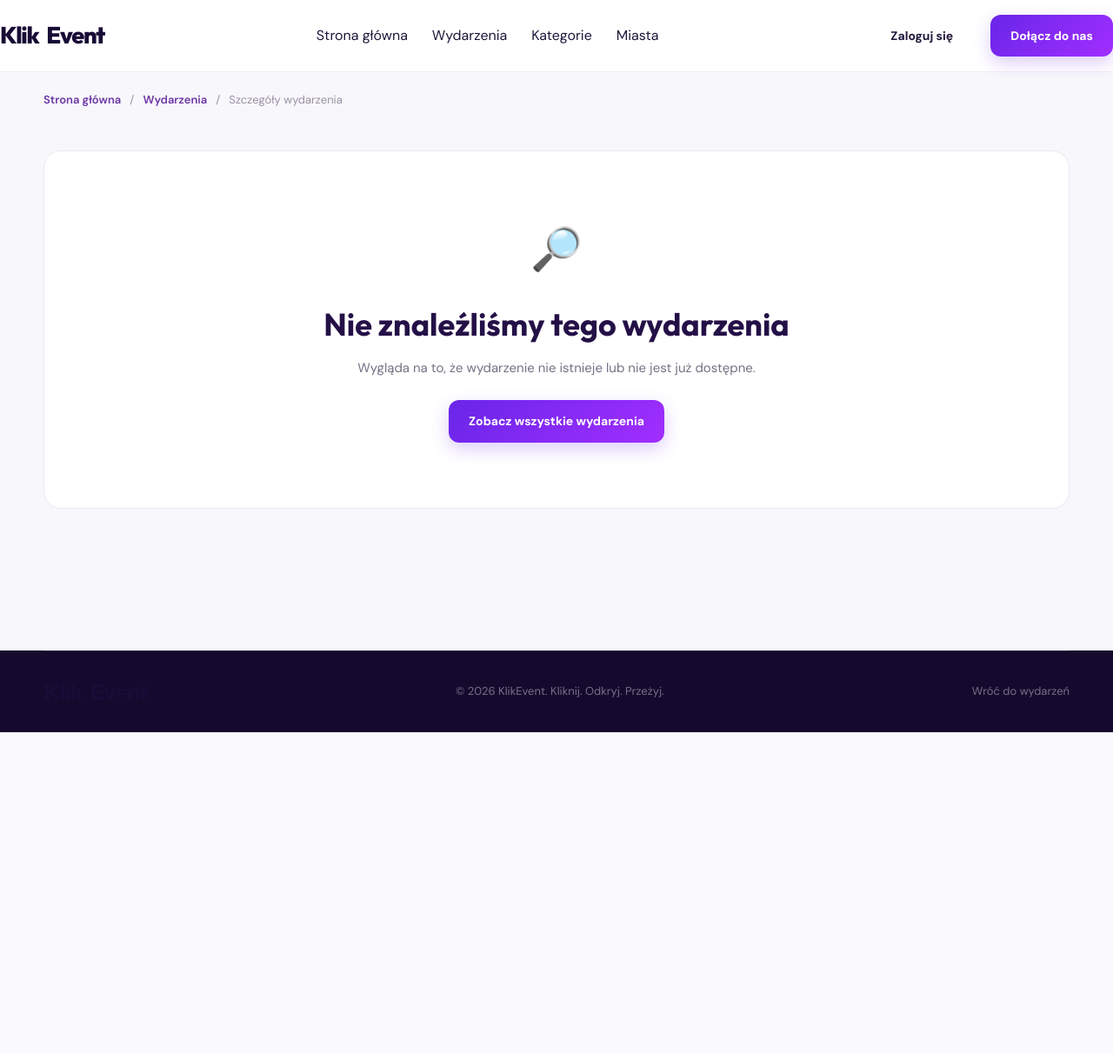
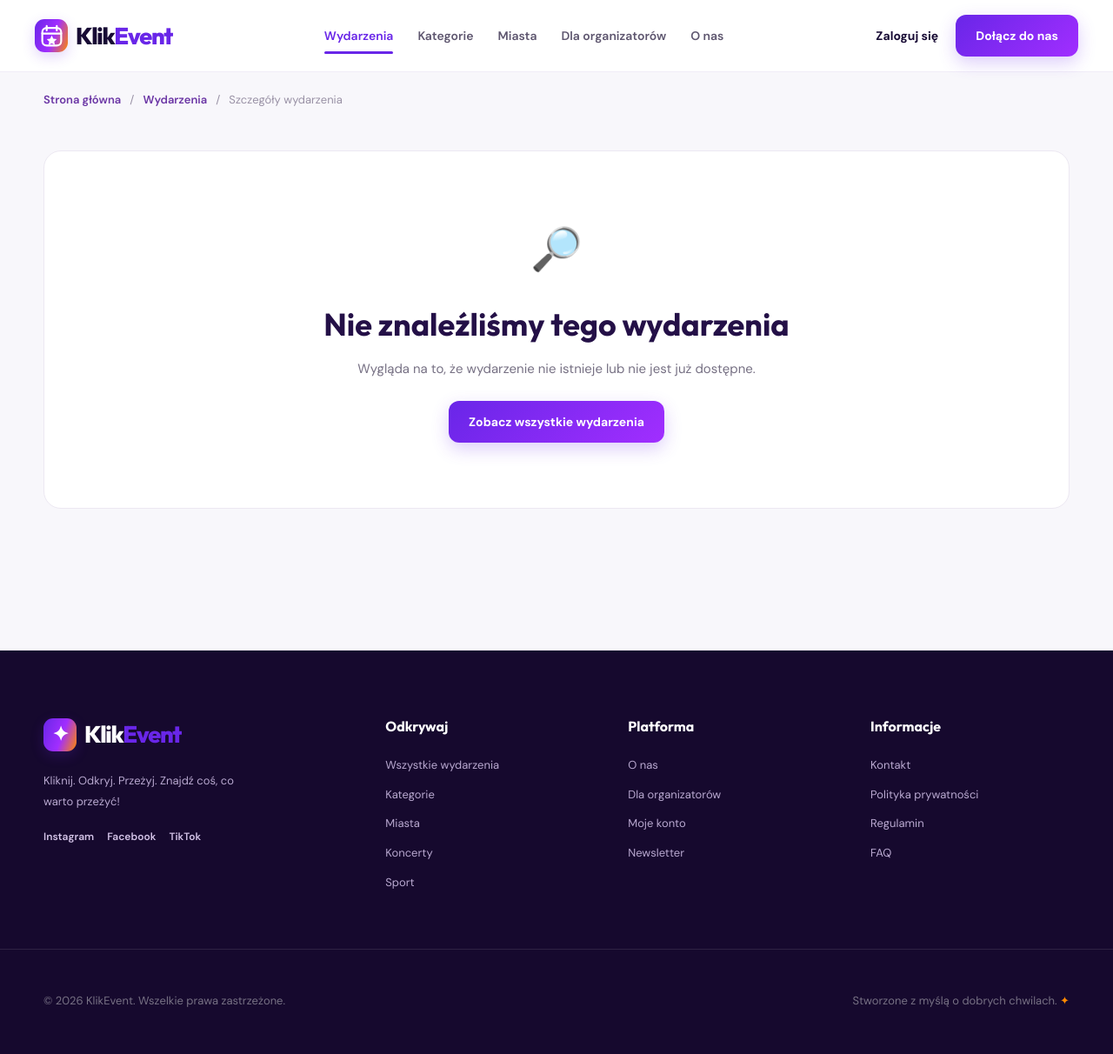
Before and after one commit to morexsmile/KlikEvent, a plain HTML site: page pages/event-details.html in a window 1280 px wide. Shown: the whole page at 87% size. Before the commit the page ends 842 px from the top, so only its background shows below. Drawn offline with Linux system fonts and the light colour scheme.

Commit message:
Refactor event-details.html structure and content

```diff
--- a/pages/event-details.html
+++ b/pages/event-details.html
@@ -12,31 +12,80 @@
     <link rel="preconnect" href="https://fonts.gstatic.com" crossorigin>
     <link href="https://fonts.googleapis.com/css2?family=DM+Sans:wght@400;500;600;700;800&family=Outfit:wght@400;500;600;700;800&display=swap" rel="stylesheet">
     <link rel="stylesheet" href="../css/index.css">
+    <script src="../js/index.js" defer></script>
     <script src="../js/event-details.js" defer></script>
 </head>
 
 <body>
 
+
 <!-- HEADER -->
-    <header class="site-header">
-        <div class="header-container">
-            <a class="logo" href="../index.html" aria-label="KlikEvent — strona główna">
+<header class="site-header" id="top">
+    <div class="container header-container">
+
+        <a href="../index.html" class="logo" aria-label="KlikEvent – strona główna">
+            <span class="logo-icon" aria-hidden="true">
+                <svg viewBox="0 0 40 40" fill="none">
+                    <rect x="5" y="7" width="30" height="28" rx="7"
+                          stroke="currentColor" stroke-width="3"/>
+                    <path d="M12 4V11M28 4V11M5 16H35"
+                          stroke="currentColor" stroke-width="3"
+                          stroke-linecap="round"/>
+                    <path d="M20 19L22.5 24L28 24.8L24 28.7L25 34L20 31.5L15 34L16 28.7L12 24.8L17.5 24Z"
+                          fill="currentColor"/>
+                </svg>
+            </span>
+            <span class="logo-text">
                 Klik<span>Event</span>
+            </span>
         </a>
 
         <nav class="main-navigation" aria-label="Menu główne">
-                <a href="../index.html">Strona główna</a>
-                <a href="events.html">Wydarzenia</a>
-                <a href="../index.html#kategorie">Kategorie</a>
-                <a href="../index.html#miasta">Miasta</a>
+            <a href="../index.html#wydarzenia" class="nav-link active">Wydarzenia</a>
+            <a href="../index.html#kategorie" class="nav-link">Kategorie</a>
+            <a href="../index.html#miasta" class="nav-link">Miasta</a>
+            <a href="../index.html#organizatorzy" class="nav-link">Dla organizatorów</a>
+            <a href="../index.html#onas" class="nav-link">O nas</a>
         </nav>
 
         <div class="header-actions">
-                <a class="btn btn-outline" href="login.html">Zaloguj się</a>
-                <a class="btn btn-primary" href="register.html">Dołącz do nas</a>
+            <a href="login.html" class="login-link">Zaloguj się</a>
+            <a href="register.html" class="btn btn-primary">Dołącz do nas</a>
         </div>
+
+        <button
+            class="mobile-menu-toggle"
+            type="button"
+            aria-label="Otwórz menu"
+            aria-expanded="false"
+            aria-controls="mobile-navigation"
+        >
+            <span></span>
+            <span></span>
+            <span></span>
+        </button>
     </div>
+
+    <!-- MOBILE NAVIGATION -->
+    <nav
+        class="mobile-navigation"
+        id="mobile-navigation"
+        aria-label="Menu mobilne"
+        hidden
+    >
+        <a href="../index.html#wydarzenia">Wydarzenia</a>
+        <a href="../index.html#kategorie">Kategorie</a>
+        <a href="../index.html#miasta">Miasta</a>
+        <a href="../index.html#organizatorzy">Dla organizatorów</a>
+        <a href="../index.html#onas">O nas</a>
+
+        <div class="mobile-navigation-actions">
+            <a href="login.html">Zaloguj się</a>
+            <a href="register.html" class="btn btn-primary">Dołącz do nas</a>
+        </div>
+    </nav>
 </header>
+
 
     <!-- BREADCRUMB -->
     <section class="event-breadcrumb-section">
@@ -254,21 +303,74 @@
         </div>
     </main>
 
+
 <!-- FOOTER -->
-    <footer class="site-footer">
-        <div class="container footer-bottom">
-            <a class="logo footer-logo" href="../index.html">
+<footer class="site-footer" id="onas">
+
+    <div class="container footer-main">
+
+        <!-- BRAND -->
+        <div class="footer-brand">
+            <a href="../index.html" class="logo">
+                <span class="logo-icon" aria-hidden="true">✦</span>
+                <span class="logo-text">
                     Klik<span>Event</span>
+                </span>
             </a>
 
             <p>
-                © 2026 KlikEvent. Kliknij. Odkryj. Przeżyj.
+                Kliknij. Odkryj. Przeżyj.
+                Znajdź coś, co warto przeżyć!
             </p>
 
-            <a href="events.html">
-                Wróć do wydarzeń
-            </a>
+            <div class="social-links">
+                <a href="#" aria-label="Instagram KlikEvent">Instagram</a>
+                <a href="#" aria-label="Facebook KlikEvent">Facebook</a>
+                <a href="#" aria-label="TikTok KlikEvent">TikTok</a>
+            </div>
+        </div>
+
+        <!-- DISCOVER -->
+        <div class="footer-column">
+            <h3>Odkrywaj</h3>
+            <a href="events.html">Wszystkie wydarzenia</a>
+            <a href="../index.html#kategorie">Kategorie</a>
+            <a href="../index.html#miasta">Miasta</a>
+            <a href="events.html?category=koncerty">Koncerty</a>
+            <a href="events.html?category=sport">Sport</a>
+        </div>
+
+        <!-- PLATFORM -->
+        <div class="footer-column">
+            <h3>Platforma</h3>
+            <a href="../index.html#onas">O nas</a>
+            <a href="register.html">Dla organizatorów</a>
+            <a href="login.html">Moje konto</a>
+            <a href="../index.html#newsletter">Newsletter</a>
+        </div>
+
+        <!-- INFORMATION -->
+        <div class="footer-column">
+            <h3>Informacje</h3>
+            <a href="contact.html">Kontakt</a>
+            <a href="privacy.html">Polityka prywatności</a>
+            <a href="terms.html">Regulamin</a>
+            <a href="faq.html">FAQ</a>
+        </div>
+
+    </div>
+
+    <!-- FOOTER BOTTOM -->
+    <div class="footer-bottom">
+        <div class="container footer-bottom-content">
+            <p>
+                &copy; 2026 KlikEvent. Wszelkie prawa zastrzeżone.
+            </p>
+
+            <p>
+                Stworzone z myślą o dobrych chwilach.
+                <span aria-hidden="true">✦</span>
+            </p>
+        </div>
     </div>
 </footer>
-</body>
-</html>
```
Lines whose indentation alone changed are shown as unchanged.
